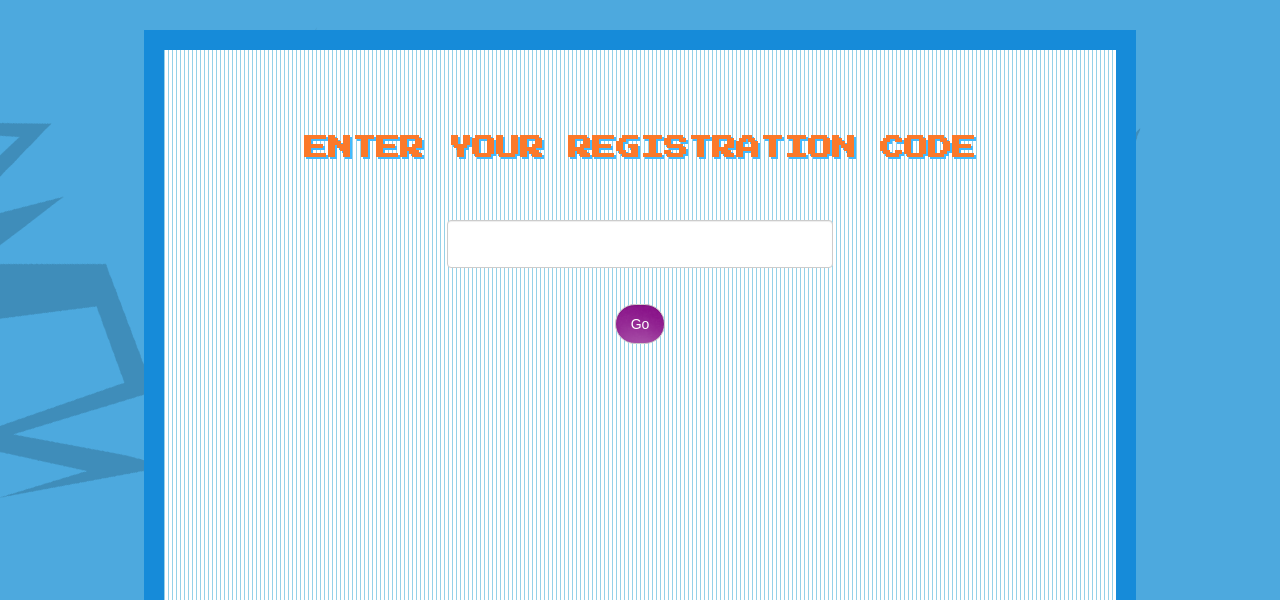
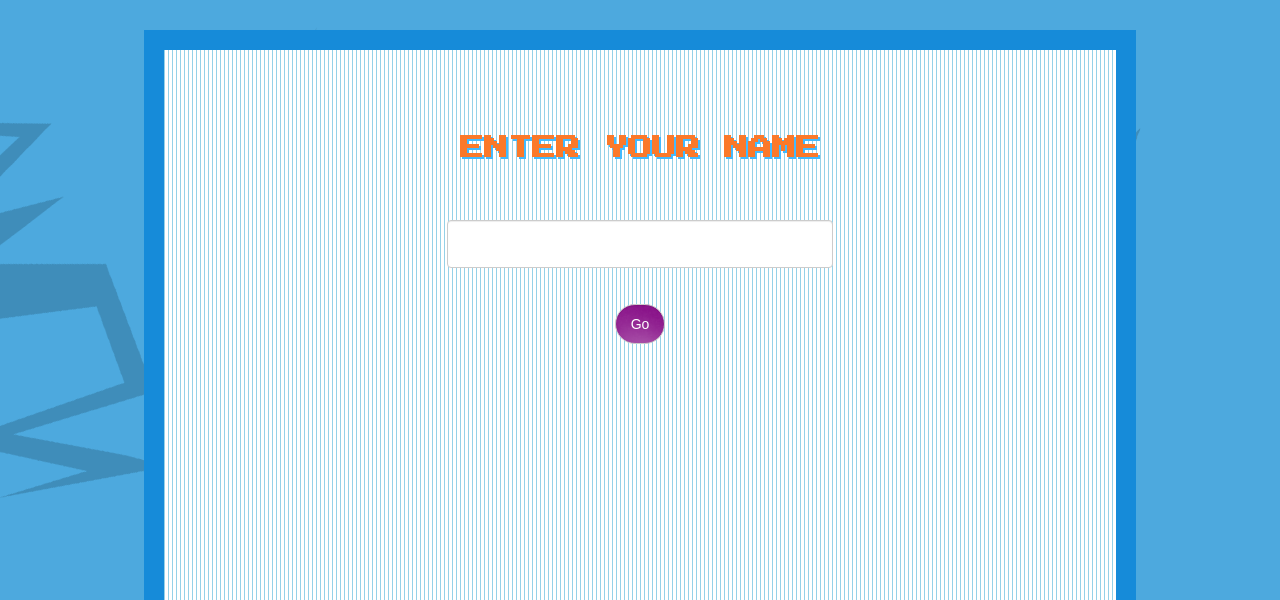
Before and after one commit to Sarabpreet/SmashVITians, a PHP site: page / in a window 1280 px wide. Shown: the top 600 px of the page. Run offline with PHP 8.4, Linux system fonts and the light colour scheme.

Commit message:
adding users, sending RPC, etc

```diff
--- a/css/style.css
+++ b/css/style.css
@@ -7,10 +7,9 @@ border: 0px;
 }
 
 body{
-font-family: 'Press Start 2P', sans-serif;
 
-background: url('../images/bg.png') no-repeat top center #4da9de;
-
+    font-family: 'Press Start 2P', sans-serif;
+    background: url('../images/bg.png') no-repeat top center #4da9de;
 }
 
 input{
@@ -64,7 +63,7 @@ box-shadow: 10px 20px 20px 2px #A3A3A3;
   border-radius:72px;
   position: relative;
   cursor: pointer;
-  transition: all linear 600ms;
+  transition: all linear 200ms;
   -webkit-box-shadow: 20px 20px 60px 2px #A3A3A3;
   box-shadow: 20px 20px 60px 2px #A3A3A3;
 
@@ -143,8 +142,13 @@ box-shadow: 10px 20px 20px 2px #A3A3A3;
 
   font-size:50px;
   margin: 20px;
-  color: darkorange;
+  color: orange;
 
+}
+
+.chooseTarget i:hover,.shareCanvas i:hover {
+
+  color:darkorange;
 }
 
 h5 {
--- a/form.php
+++ b/form.php
@@ -1,6 +1,6 @@
 <div class="box regName">
 
-	<h3>Enter your registration code</h3>
+	<h3>Enter your name</h3>
 
 	<form action="index.php" method="POST">
 <input type="text" name="regno" id='regno'>
--- a/header.php
+++ b/header.php
@@ -21,8 +21,8 @@
 
 <div class="info">
 	<!-- 	<p>Welcome <?php echo getClientName(); ?></p> -->
-	<p class="left"><!-- The highest score is : <?php echo $clientScore ;?> --></p>
-	<p class="right"><!-- Today's Highest Score is : <?php  echo $topScore;?> --></p>
+	<p class="left">Name: <?php echo '<span>'.getClientName().'</span>';?> </p>
+	<p class="right">Highest Score: <?php  echo '<span>'.$clientScore.'</span>';?></p>
 
 </div>
 
--- a/index.php
+++ b/index.php
@@ -22,7 +22,7 @@ else {
 						if(!$_POST['regno']==''){
 
 									setcookie('name',$_POST['regno'],time()+3600,1);//sets score as 0
-									setcookie('score',165,time()+3600,1);//sets score as 0
+									setcookie('score',0,time()+3600,1);//sets score as 0
 
 
 
--- a/js/main.js
+++ b/js/main.js
@@ -22,6 +22,8 @@ var Scount=0;
 var RegNo='0';
 var batchNo='0';
 var invalid;
+var name=inf.querySelector('.left span').innerHTML;
+var pscore=inf.querySelector('.right span').innerHTML;
 
 for (var i = 0; i < box.length; i++) {
 	box[i].style.display='none';
@@ -92,6 +94,16 @@ function share(){
 gc.style.display='none';
 sc.style.display='block';
 sc.querySelector('h3').innerHTML="Your Score is "+Scount;
+if(Scount>=pscore) {
+
+postScore(name,Scount);
+
+}
+else {
+
+	postScore(name,pscore);
+}
+
 sc.querySelector('.one').addEventListener('click',function(){
 
 // appendHero();
@@ -177,6 +189,8 @@ function changePostion () {
 							share();
 							// send it to the server.
 
+
+
 							//get the confirmation
 							//print
 					}
@@ -252,3 +266,24 @@ count=0;
 		}
 
 }
+
+
+function postScore(user,score) {
+
+  var xhttp = new XMLHttpRequest();
+  xhttp.onreadystatechange = function() {
+
+    if (xhttp.readyState == 4 && xhttp.status == 200) {
+		 // obj = JSON.parse(xhttp.responseText);
+	// 	 var doc=document.querySelector('#demo');
+	// 	 doc.innerHTML=xhttp.responseText;
+	// // o=obj;
+	// // recieveObject(o);
+
+		}
+
+  }
+  xhttp.open("GET","what.php?score="+score+"&"+"name="+user, true);
+  xhttp.send();
+ console.log("sent");
+}
```
Also changed, not shown: what.php (added, +25 -0 lines), 2 other files.
